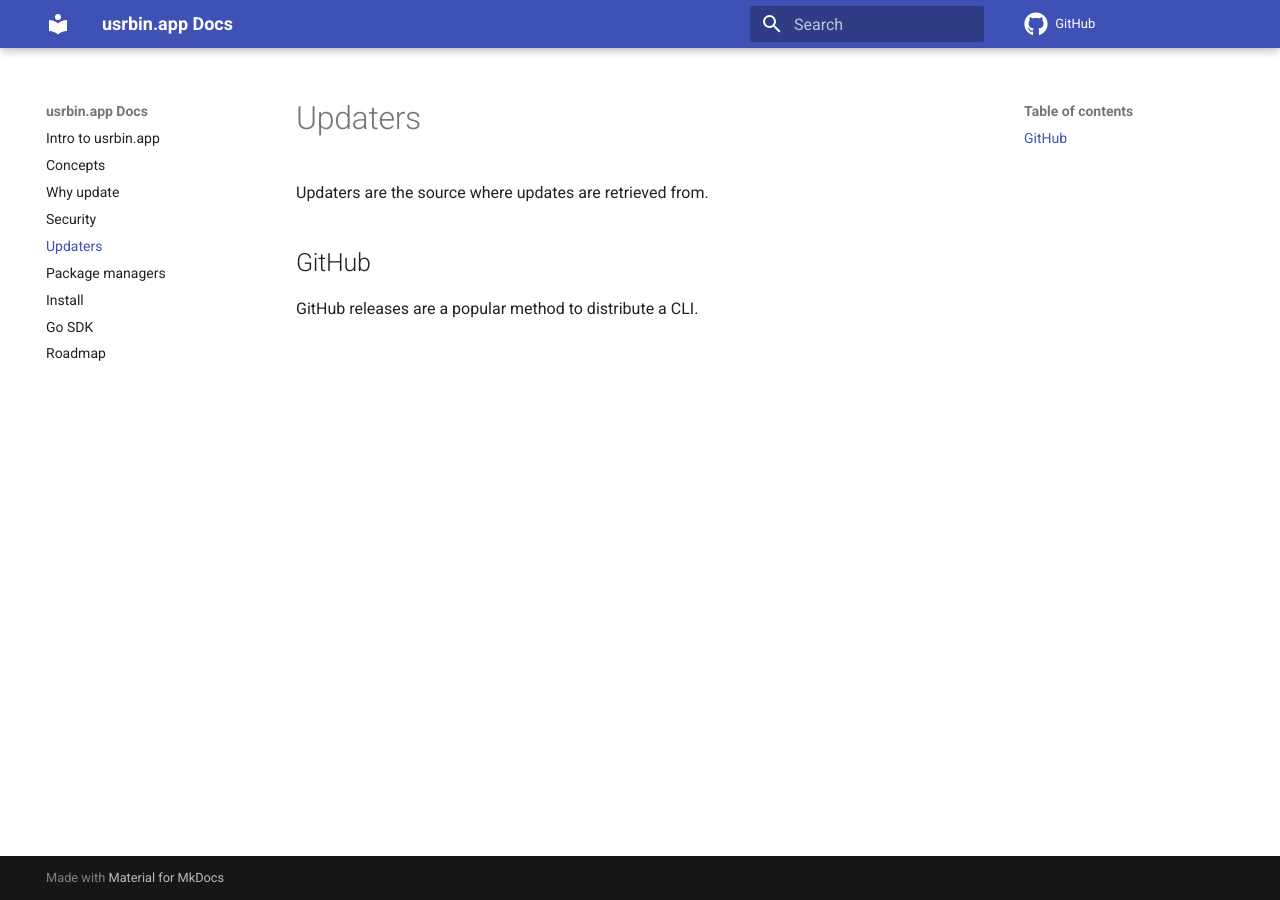
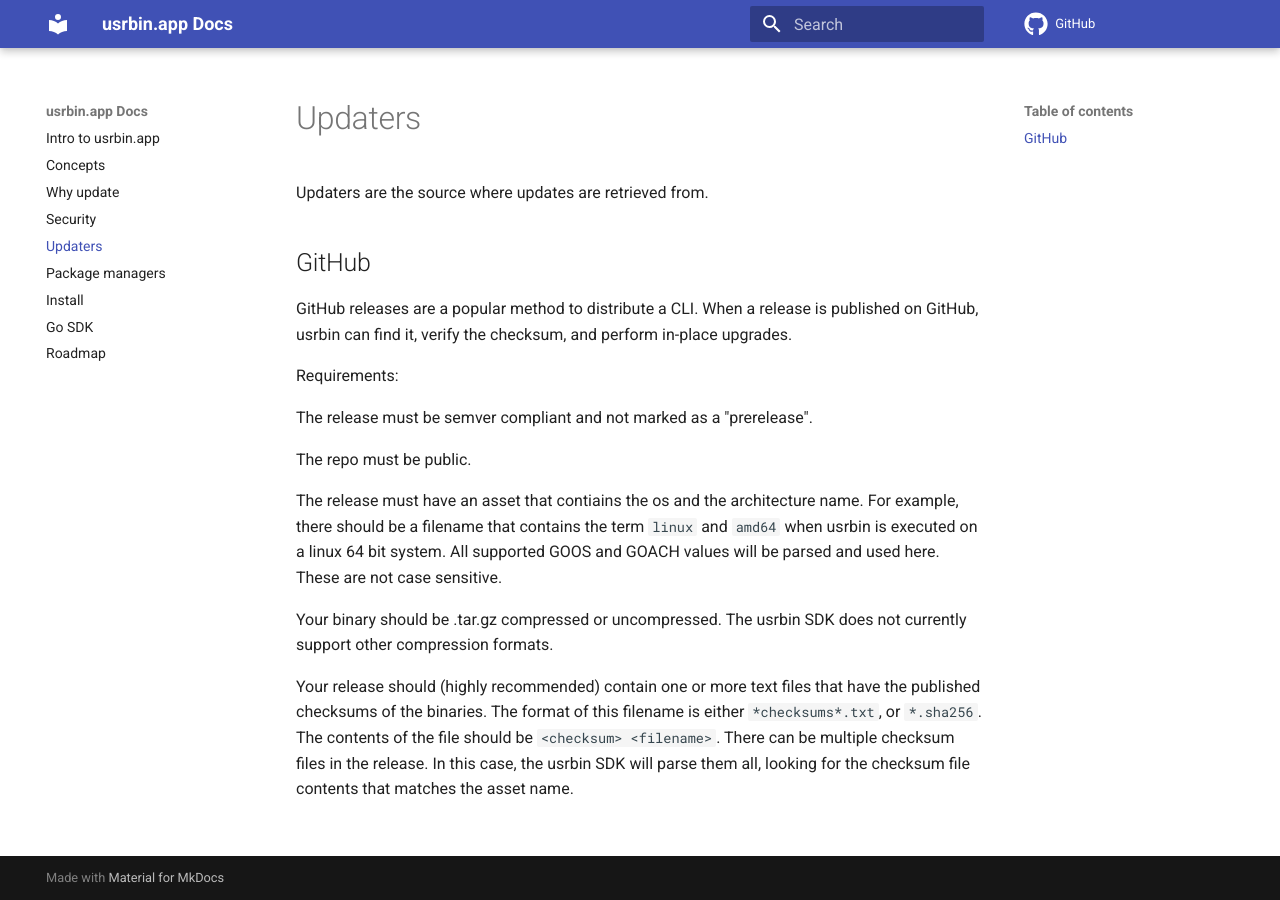
Before and after one commit to usrbinapp/usrbin-docs, an MkDocs documentation site: the page built from docs/updaters.md, in a window 1280 px wide. Built offline with MkDocs 1.6.1 and Material for MkDocs 9.7.7, drawn with Linux system fonts in a browser that asks for light colours; comment, search, counter and statistics services are not loaded; old or Windows-style settings are respelled for this version of MkDocs.

Commit message:
explain checksum process

```diff
--- a/docs/updaters.md
+++ b/docs/updaters.md
@@ -4,4 +4,16 @@ Updaters are the source where updates are retrieved from.
 
 ## GitHub
 
-GitHub releases are a popular method to distribute a CLI.
+GitHub releases are a popular method to distribute a CLI. When a release is published on GitHub, usrbin can find it, verify the checksum, and perform in-place upgrades.
+
+Requirements:
+
+The release must be semver compliant and not marked as a "prerelease".
+
+The repo must be public.
+
+The release must have an asset that contiains the os and the architecture name. For example, there should be a filename that contains the term `linux` and `amd64` when usrbin is executed on a linux 64 bit system. All supported GOOS and GOACH values will be parsed and used here. These are not case sensitive.
+
+Your binary should be .tar.gz compressed or uncompressed. The usrbin SDK does not currently support other compression formats.
+
+Your release should (highly recommended) contain one or more text files that have the published checksums of the binaries. The format of this filename is either `*checksums*.txt`, or `*.sha256`. The contents of the file should be `<checksum> <filename>`. There can be multiple checksum files in the release. In this case, the usrbin SDK will parse them all, looking for the checksum file contents that matches the asset name.
```
Also changed, not shown: docs/security.md (+3 -1 lines).
